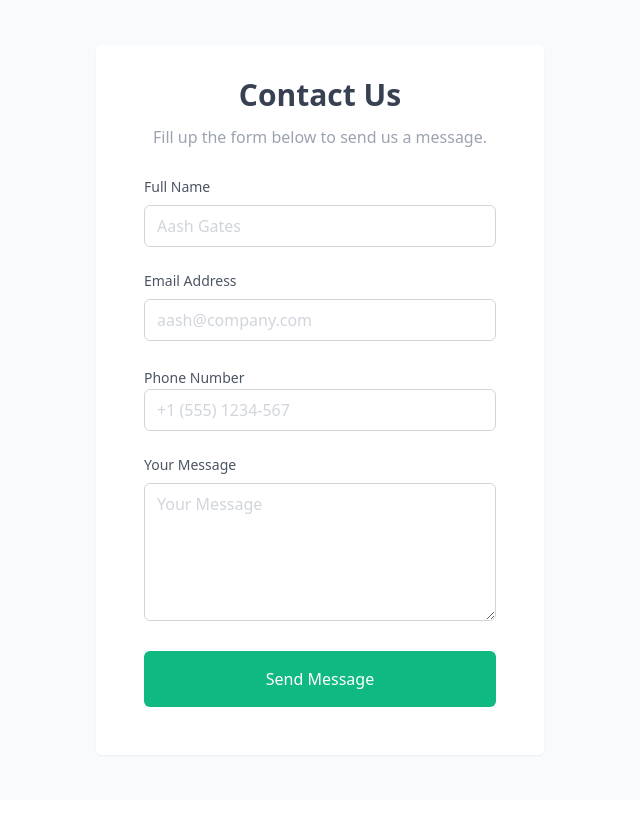
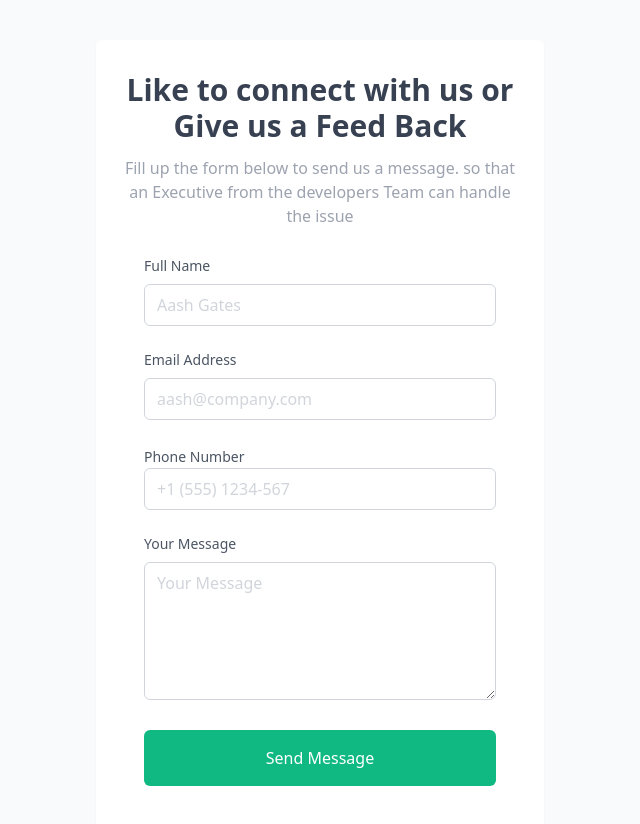
Before and after one commit to aash-gates/-aash-gates-Cloud-Mail-Deployment-Albertsons, a plain HTML site: page cont.html in a window 1280 px wide. Shown: the whole page, without its empty margins (320-960 px from the left). Before the commit the page ends 800 px from the top, so only its background shows below. Drawn offline with nearby package versions, Linux system fonts and the light colour scheme.

Commit message:
Update cont.html

```diff
--- a/cont.html
+++ b/cont.html
@@ -21,10 +21,10 @@
     <div class="max-w-md mx-auto my-10 bg-white p-5 rounded-md shadow-sm">
       <div class="text-center">
         <h1 class="my-3 text-3xl font-semibold text-gray-700 dark:text-gray-200">
-          Contact Us
+          Like to connect with us or Give us a Feed Back
         </h1>
         <p class="text-gray-400 dark:text-gray-400">
-          Fill up the form below to send us a message.
+          Fill up the form below to send us a message. so that an Executive from the developers Team can handle the issue
         </p>
       </div>
       <div class="m-7">
```
